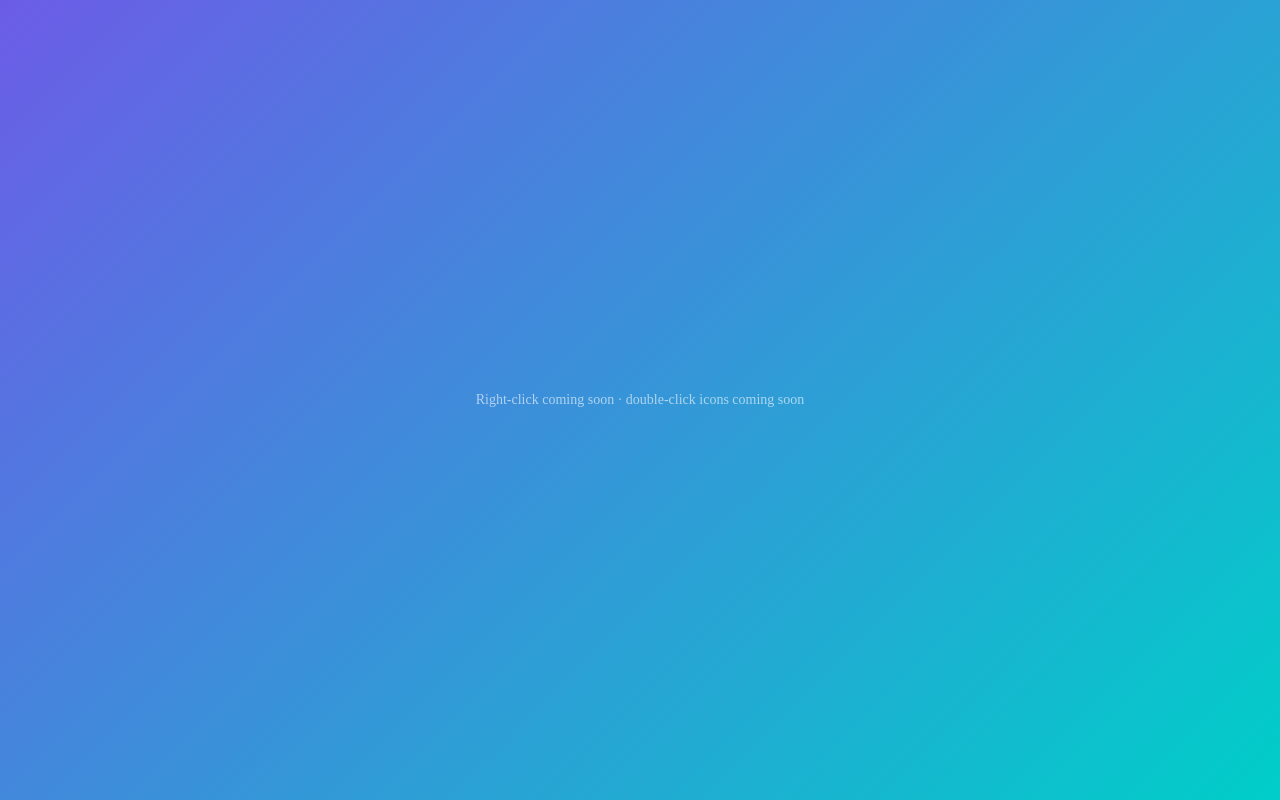
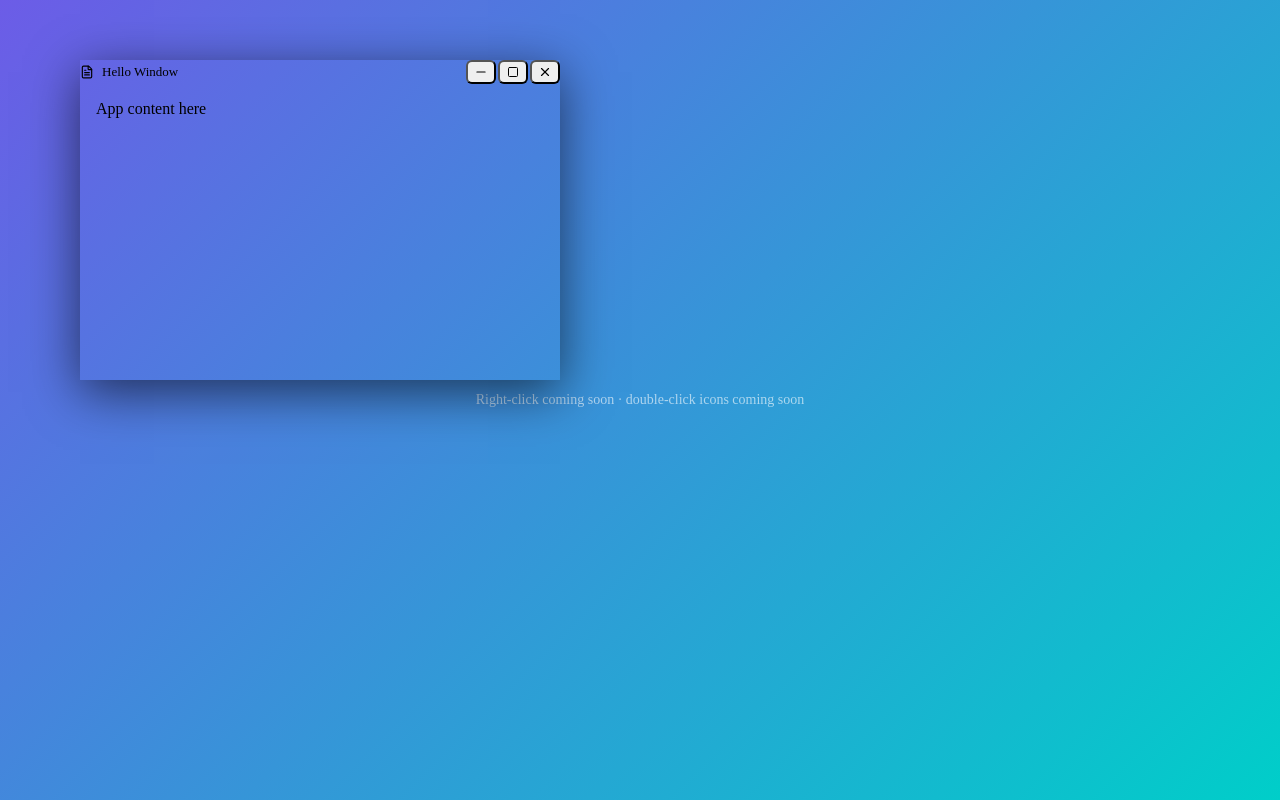
Before and after one commit to Martin-R-D/WebOS, a React (Vite) app: page / in a window 1280 px wide. Built offline with nearby package versions, Linux system fonts and the light colour scheme; the HTML template or start-up script is replaced by a standard one.

Commit message:
feat: add static window chrome with control buttons

```diff
--- a/src/App.tsx
+++ b/src/App.tsx
@@ -1,7 +1,31 @@
+import { useEffect } from "react";
 import { Desktop } from "./shell/Desktop/Desktop";
+import { Window } from "./shell/Window/Window";
+import { useWindowStore } from "./stores/useWindowStore";
 
 function App() {
-  return <Desktop />;
+  const windows = useWindowStore((s) => s.windows);
+  const openWindow = useWindowStore((s) => s.openWindow);
+
+  useEffect(() => {
+    if (windows.length === 0) {
+      openWindow({
+        appId: "text-editor",
+        title: "Hello Window",
+        icon: "FileText",
+        width: 480,
+        height: 320,
+      });
+    }
+  }, []);
+
+  return (
+    <Desktop>
+      {windows.map((w) => (
+        <Window key={w.id} win={w} />
+      ))}
+    </Desktop>
+  );
 }
 
 export default App;
--- /dev/null
+++ b/src/shell/Window/Window.css
@@ -0,0 +1,68 @@
+.window {
+  position: absolute;
+  display: flex;
+  flex-direction: column;
+  background: var(--color-surface);
+  border: 1px solid var(--color-border);
+  border-radius: var(--radius-md);
+  box-shadow: var(--shadow-window);
+  overflow: hidden;
+  min-width: 240px;
+  min-height: 160px;
+}
+
+.window--focused {
+  box-shadow: 0 12px 48px rgba(0, 0, 0, 0.6);
+  border-color: rgba(108, 92, 231, 0.5);
+}
+
+.window__titlebar {
+  height: var(--titlebar-height);
+  display: flex;
+  align-items: center;
+  justify-content: space-between;
+  padding: 0 var(--space-2) 0 var(--space-3);
+  background: var(--color-titlebar);
+  cursor: default;
+  flex-shrink: 0;
+}
+
+.window__title-left {
+  display: flex;
+  align-items: center;
+  gap: 8px;
+  font-size: 13px;
+  overflow: hidden;
+  white-space: nowrap;
+  text-overflow: ellipsis;
+}
+
+.window__controls {
+  display: flex;
+  align-items: center;
+  gap: 2px;
+}
+
+.window__btn {
+  width: 30px;
+  height: 24px;
+  display: flex;
+  align-items: center;
+  justify-content: center;
+  border-radius: 6px;
+}
+
+.window__btn:hover {
+  background: var(--color-hover);
+}
+
+.window__btn--close:hover {
+  background: var(--color-danger);
+  color: #fff;
+}
+
+.window__body {
+  flex: 1;
+  overflow: auto;
+  background: var(--color-surface);
+}
--- /dev/null
+++ b/src/shell/Window/Window.tsx
@@ -0,0 +1,61 @@
+import * as Icons from "lucide-react";
+import type { WindowState } from "../../types";
+import { useWindowStore } from "../../stores/useWindowStore";
+import { cx } from "../../lib/helpers";
+import "./Window.css";
+
+export function Window({ win }: { win: WindowState }) {
+  const focusedId = useWindowStore((s) => s.focusedId);
+  const focusWindow = useWindowStore((s) => s.focusWindow);
+  const closeWindow = useWindowStore((s) => s.closeWindow);
+  const minimizeWindow = useWindowStore((s) => s.minimizeWindow);
+  const toggleMaximize = useWindowStore((s) => s.toggleMaximize);
+
+  if (win.isMinimized) return null;
+
+  const AppIcon = (Icons as Record<string, Icons.LucideIcon>)[win.icon] ?? Icons.Square;
+
+  return (
+    <div
+      className={cx("window", win.id === focusedId && "window--focused")}
+      style={{
+        left: win.x,
+        top: win.y,
+        width: win.width,
+        height: win.height,
+        zIndex: win.zIndex,
+      }}
+      onMouseDown={() => focusWindow(win.id)}
+    >
+      <div className="window__titlebar">
+        <div className="window__title-left">
+          <AppIcon size={14} />
+          <span className="window__title">{win.title}</span>
+        </div>
+        <div className="window__controls">
+          <button
+            className="window__btn"
+            onClick={(e) => { e.stopPropagation(); minimizeWindow(win.id); }}
+          >
+            <Icons.Minus size={14} />
+          </button>
+          <button
+            className="window__btn"
+            onClick={(e) => { e.stopPropagation(); toggleMaximize(win.id); }}
+          >
+            <Icons.Square size={12} />
+          </button>
+          <button
+            className="window__btn window__btn--close"
+            onClick={(e) => { e.stopPropagation(); closeWindow(win.id); }}
+          >
+            <Icons.X size={14} />
+          </button>
+        </div>
+      </div>
+      <div className="window__body">
+        <div style={{ padding: 16, color: "var(--color-text-dim)" }}>App content here</div>
+      </div>
+    </div>
+  );
+}
```
